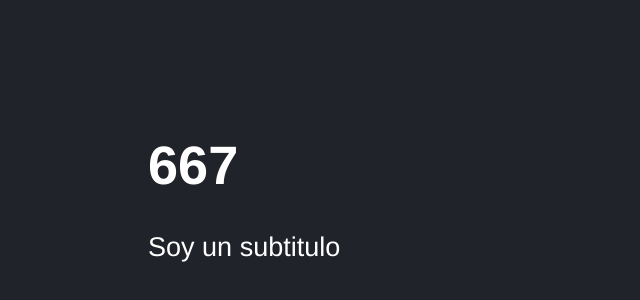
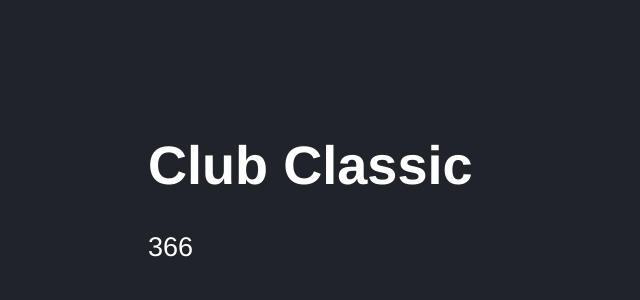
Before and after one commit to alanfrancoa/Curso-React-2024, a React (Vite) app in the folder 03-counter-app-vite/: page / in a window 1280 px wide. Shown: the part 50-350 px from the top of the page, without its empty margins (0-640 px from the left). Built offline with nearby package versions, Linux system fonts and the light colour scheme.

Commit message:
Se realiza ejemplo visto en clase de Props

```diff
--- a/03-counter-app-vite/src/FirstApp.jsx
+++ b/03-counter-app-vite/src/FirstApp.jsx
@@ -1,17 +1,18 @@
 import React from 'react'
 
 
-const getResult = (a, b) => a+b;
+{/*Podemos establecer los valores por defecto. */}
 
+const FirstApp = ({title = 'Hola, soy Alan.', subtitle}) => {
 
-const FirstApp = () => {
+  //console.log(props)
 
   return ( //Fragment, para que funcione nuestro componente
     <>
 
-      <h1>{getResult(666, 1)}</h1>
+      <h1>{title}</h1>
       {/*<code>{ JSON.stringify(newMessage)}</code> */}
-      <p>Soy un subtitulo</p>
+      <p>{subtitle + 1}</p>
     </>
 
     //Podemos utilizar un JSON.stringify(objeto), si queremos mostrar todo el objeto.
--- a/03-counter-app-vite/src/main.jsx
+++ b/03-counter-app-vite/src/main.jsx
@@ -5,6 +5,6 @@
 
 ReactDOM.createRoot(document.getElementById('root')).render(
     <React.StrictMode>
-        <FirstApp/>
+        <FirstApp title='Club Classic' subtitle={365}/> {/* Para pasar numeros lo hacemos con llaves */}
     </React.StrictMode>
 )
```
